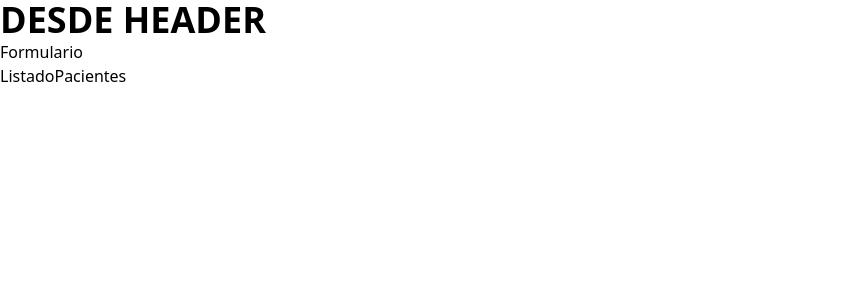
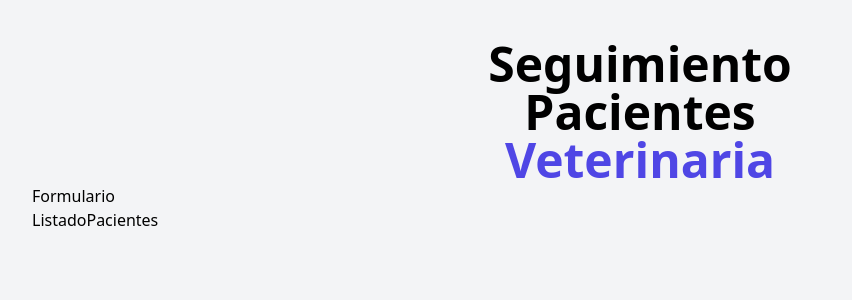
Before and after one commit to ameneses67/administrador-pacientes-react, a React (Vite) app: page / in a window 1280 px wide. Shown: the top 300 px of the page, without its empty margins (0-852 px from the left). Built offline with nearby package versions, Linux system fonts and the light colour scheme.

Commit message:
css header

```diff
--- a/index.html
+++ b/index.html
@@ -6,7 +6,7 @@
     <meta name="viewport" content="width=device-width, initial-scale=1.0" />
     <title>Administrar Pacientes</title>
   </head>
-  <body>
+  <body class="bg-gray-100 h-screen px-2 sm:px-8">
     <div id="root"></div>
     <script type="module" src="/src/main.jsx"></script>
   </body>
--- a/src/App.jsx
+++ b/src/App.jsx
@@ -4,11 +4,11 @@ import { ListadoPacientes } from "./components/ListadoPacientes";
 
 function App() {
   return (
-    <>
+    <div className="container mx-auto mt-10">
       <Header />
       <Formulario />
       <ListadoPacientes />
-    </>
+    </div>
   );
 }
 
--- a/src/components/Header.jsx
+++ b/src/components/Header.jsx
@@ -1,8 +1,8 @@
 function Header() {
   return (
-    <header>
-      <h1 className="text-4xl font-bold uppercase">Desde Header</h1>
-    </header>
+    <h1 className="text-4xl sm:text-5xl font-black sm:font-bold text-center max-w-lg mx-auto">
+      Seguimiento Pacientes <span className="text-indigo-600">Veterinaria</span>
+    </h1>
   );
 }
 
```
